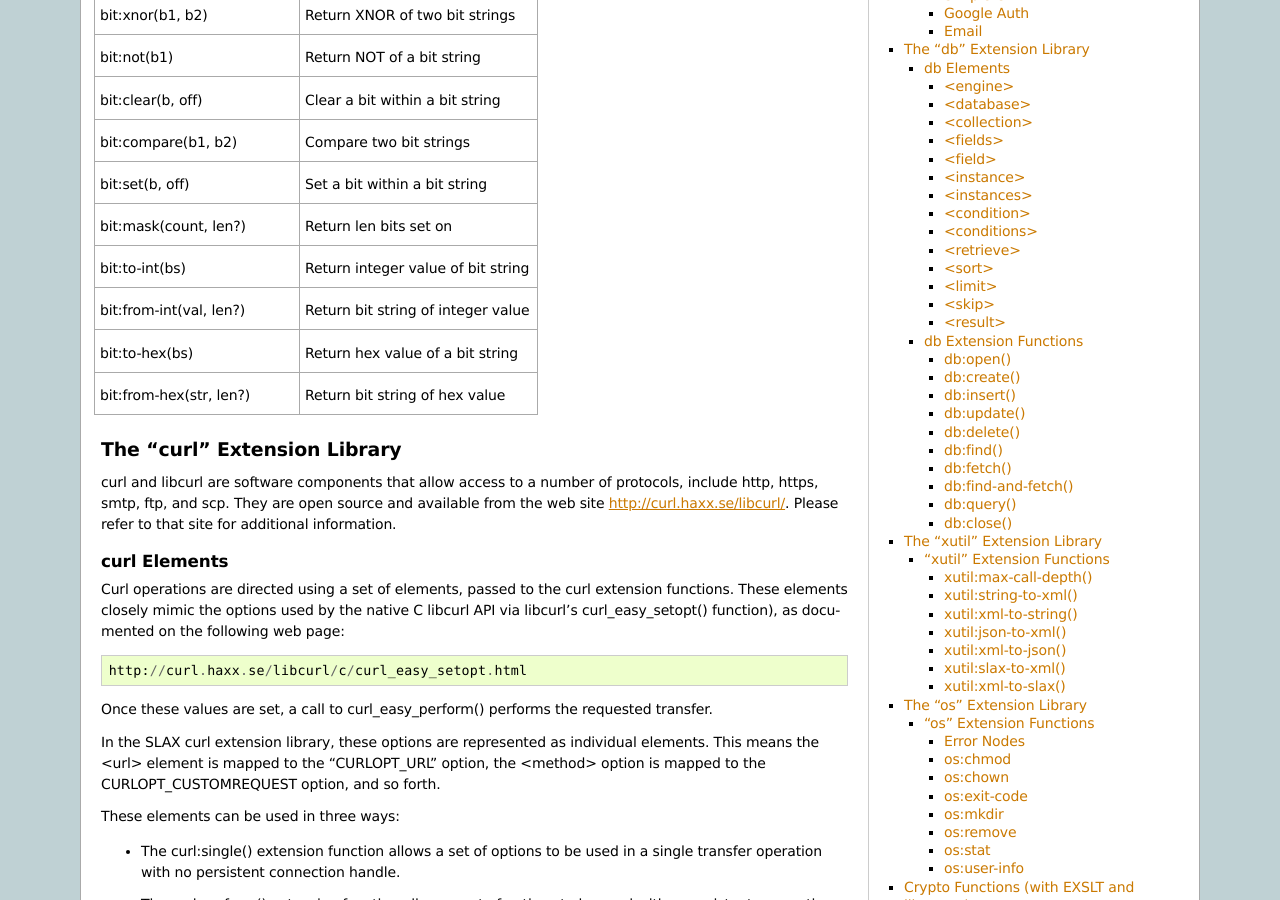
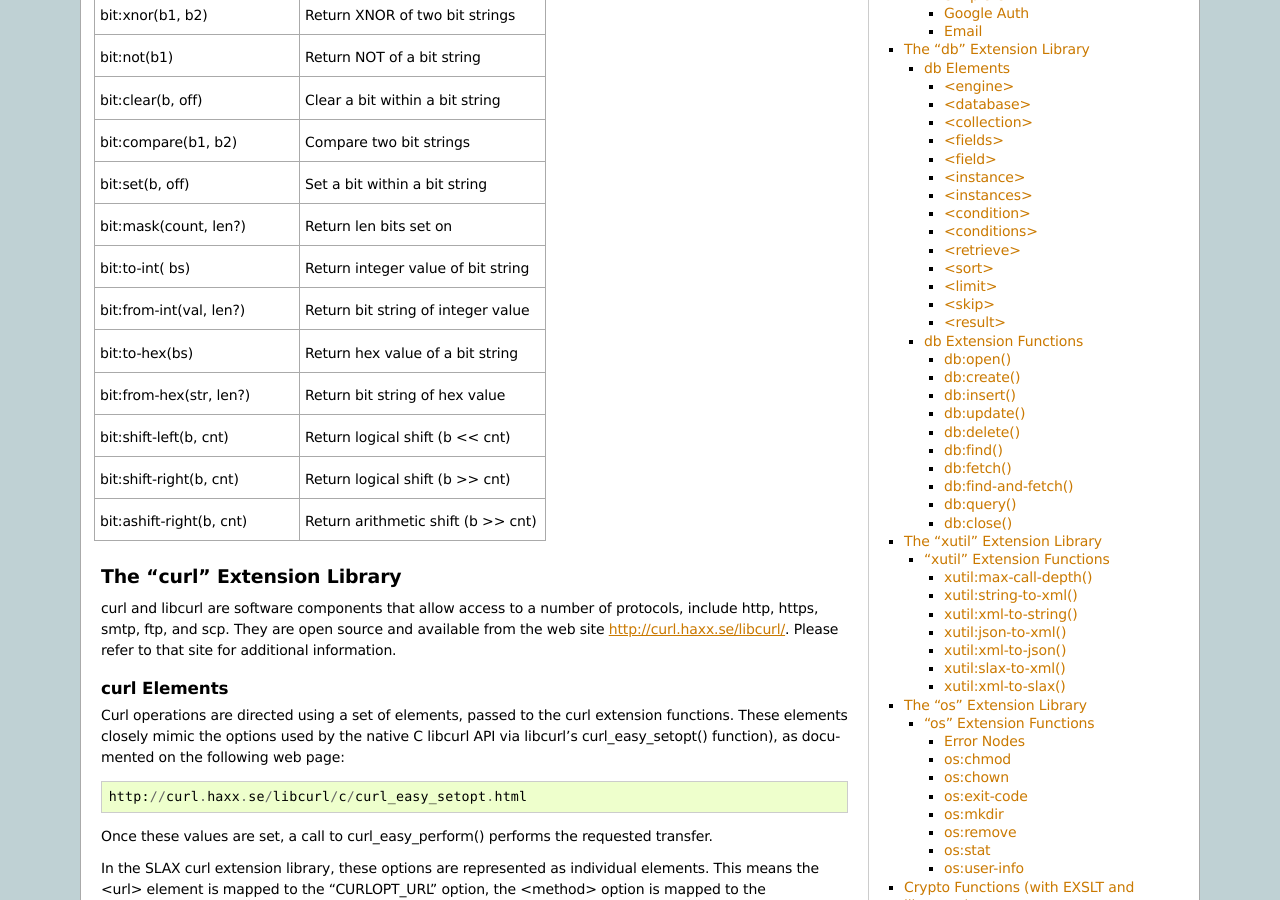
Before and after one commit to Juniper/libslax, a Sphinx documentation site: the page built from doc/extensions.rst, in a window 1280 px wide and 900 px high, scrolled down 718 px. Built offline with Sphinx 7.4.7, drawn with Linux system fonts in a browser that asks for light colours.

Commit message:
add shift functions to the bit library

```diff
--- a/doc/extensions.rst
+++ b/doc/extensions.rst
@@ -34,25 +34,28 @@ The "bit" extension library has functions that interpret a string as a
 series of bit, allowing arbitrary length bit arrays and operations on
 those arrays.
 
-========================= ====================================
- Function and Arguments    Description
-========================= ====================================
- bit:and(b1, b2)           Return AND of two bit strings
- bit:or(b1, b2)            Return OR of two bit strings
- bit:nand(b1, b2)          Return NAND of two bit strings
- bit:nor(b1, b2)           Return NOR of two bit strings
- bit:xor(b1, b2)           Return XOR of two bit strings
- bit:xnor(b1, b2)          Return XNOR of two bit strings
- bit:not(b1)               Return NOT of a bit string
- bit:clear(b, off)         Clear a bit within a bit string
- bit:compare(b1, b2)       Compare two bit strings
- bit:set(b, off)           Set a bit within a bit string
- bit:mask(count, len?)     Return len bits set on
- bit:to-int(bs)            Return integer value of bit string
- bit:from-int(val, len?)   Return bit string of integer value
- bit:to-hex(bs)            Return hex value of a bit string
- bit:from-hex(str, len?)   Return bit string of hex value
-========================= ====================================
+=========================== ====================================
+ Function and Arguments      Description
+=========================== ====================================
+ bit:and(b1, b2)             Return AND of two bit strings
+ bit:or(b1, b2)              Return OR of two bit strings
+ bit:nand(b1, b2)            Return NAND of two bit strings
+ bit:nor(b1, b2)             Return NOR of two bit strings
+ bit:xor(b1, b2)             Return XOR of two bit strings
+ bit:xnor(b1, b2)            Return XNOR of two bit strings
+ bit:not(b1)                 Return NOT of a bit string
+ bit:clear(b, off)           Clear a bit within a bit string
+ bit:compare(b1, b2)         Compare two bit strings
+ bit:set(b, off)             Set a bit within a bit string
+ bit:mask(count, len?)       Return len bits set on
+ bit:to-int(  bs)            Return integer value of bit string
+ bit:from-int(val, len?)     Return bit string of integer value
+ bit:to-hex(bs)              Return hex value of a bit string
+ bit:from-hex(str, len?)     Return bit string of hex value
+ bit:shift-left(b, cnt)      Return logical shift (b << cnt)
+ bit:shift-right(b, cnt)     Return logical shift (b >> cnt)
+ bit:ashift-right(b, cnt)    Return arithmetic shift (b >> cnt)
+=========================== ====================================
 
 The "curl" Extension Library
 ----------------------------
```
